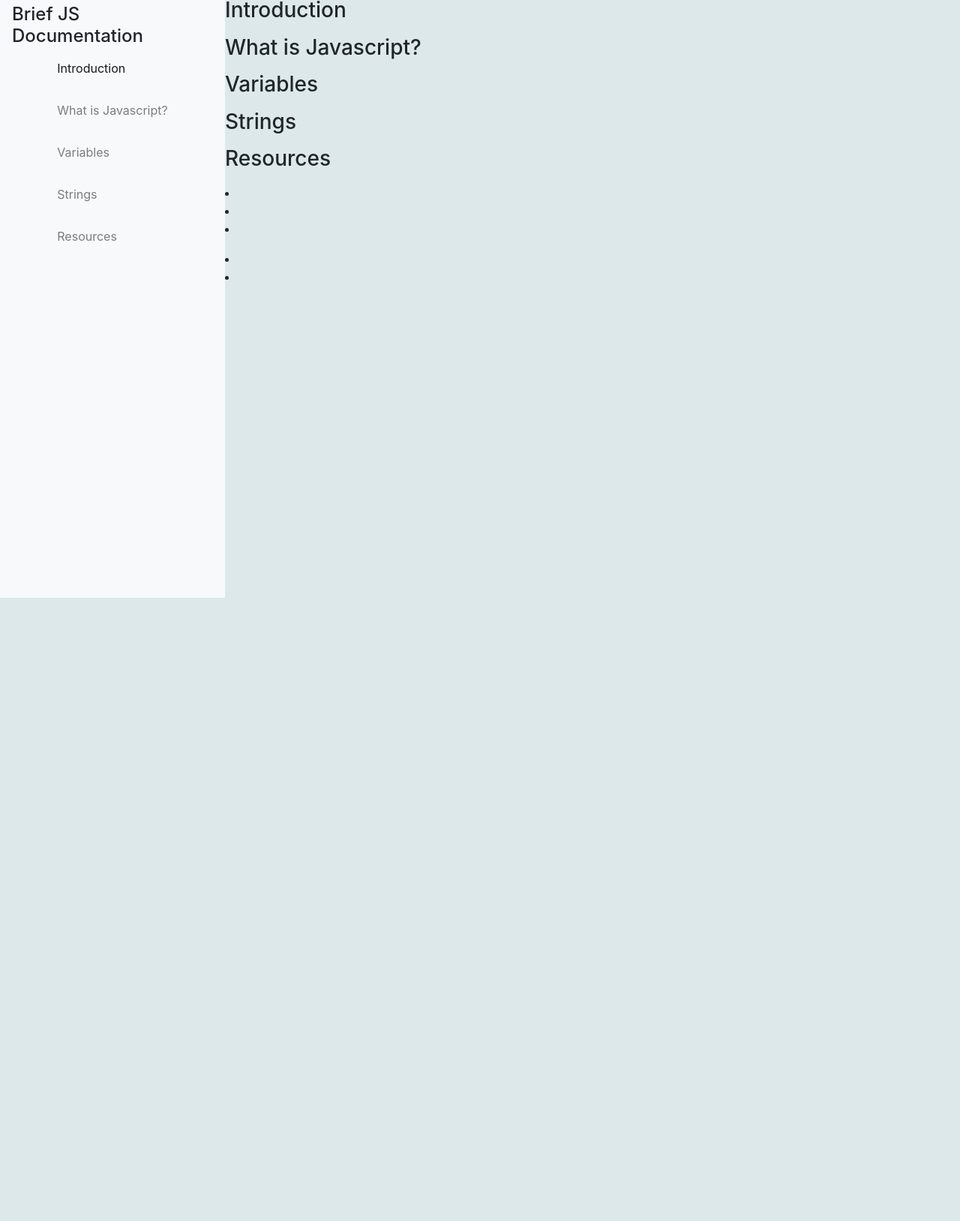
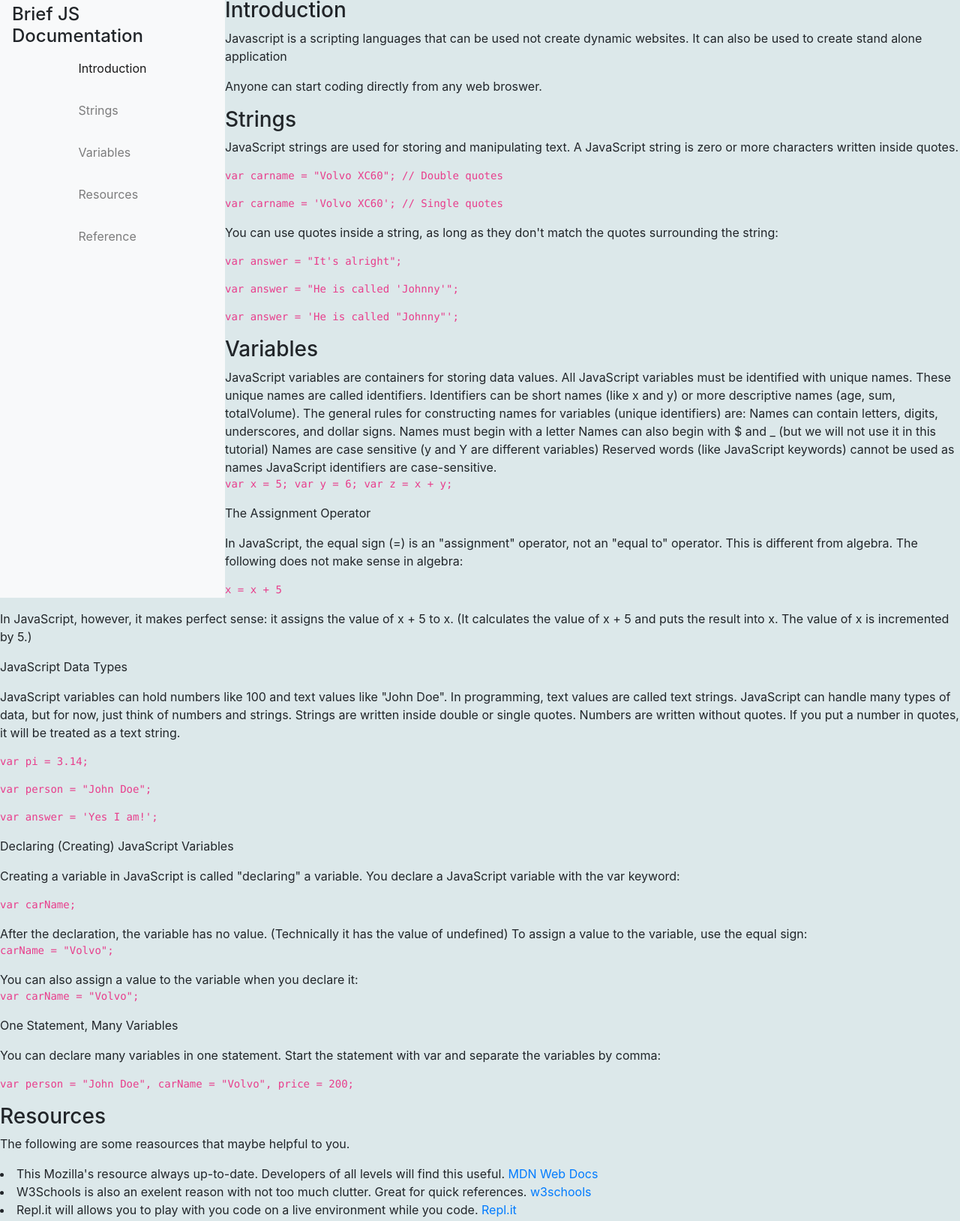
Before and after one commit to hcuffy/technical-documentation, a website: page views/index.html in a window 1280 px wide. Shown: the part 3-1631 px from the top of the page at 75% size. Before the commit the page ends 800 px from the top, so only its background shows below. Drawn offline with nearby package versions, Linux system fonts and the light colour scheme.

Commit message:
Adding content.

```diff
--- a/views/index.html
+++ b/views/index.html
@@ -1,4 +1,5 @@
 <html>
+
 <head>
   <meta charset="UTF-8">
   <meta name="viewport" content="width=device-width, initial-scale=1.0">
@@ -7,6 +8,7 @@
   <link href="/main.css" rel="stylesheet" type="text/css">
   <title>Technical Doc</title>
 </head>
+
 <body>
 
   <nav id="navbar" class="navbar navbar-expand-lg navbar-light bg-light flex-column">
@@ -15,69 +17,166 @@
     </header>
     <div class="collapse navbar-collapse flex-column ">
       <div class="navbar-nav flex-column">
-          <a class="nav-item nav-link active" href="#Introduction"><p>Introduction</p><span class="sr-only">(current)</span></a>
-          <a class="nav-item nav-link" href="#What_is_Javascript?"><p>What is Javascript?</p></a>
-          <a class="nav-item nav-link" href="#Variables"><p>Variables</p></a>
-          <a class="nav-item nav-link" href="#Strings"><p>Strings</p></a>
-          <a class="nav-item nav-link" href="#Resources"><p>Resources</p></a>
+        <a class="nav-item nav-link active" href="#Introduction">
+          <p>Introduction</p><span class="sr-only">(current)</span></a>
+        <a class="nav-item nav-link" href="#Strings">
+          <p>Strings</p>
+        </a>
+        <a class="nav-item nav-link" href="#Variables">
+          <p>Variables</p>
+        </a>
+        <a class="nav-item nav-link" href="#Resources">
+          <p>Resources</p>
+        </a>
+        <a class="nav-item nav-link" href="#Reference">
+          <p>Reference</p>
+        </a>
       </div>
     </div>
   </nav>
 
-  <main  id="main-doc">
+  <main id="main-doc">
     <section id="Introduction" class="main-section">
       <header>
         <h3>Introduction</h3>
       </header>
-  <p></p>
+      <p>Javascript is a scripting languages that can be used not create dynamic websites. It can also be used to create stand alone application
+      </p>
+      <p> Anyone can start coding directly from any web broswer.
+      </p>
     </section>
 
-    <section id="What_is_Javascript?" class="main-section">
+    <section id="Strings" class="main-section">
       <header>
-        <h3>What is Javascript?</h3>
+        <h3>Strings</h3>
       </header>
-        <p></p>
-        <p></p>
+      <p>JavaScript strings are used for storing and manipulating text. A JavaScript string is zero or more characters written inside quotes.</p>
+      <p>
+        <code><p>var carname = "Volvo XC60";  // Double quotes</p>
+        <p>var carname = 'Volvo XC60';  // Single quotes</p></code>
+      </p>
+      <p>You can use quotes inside a string, as long as they don't match the quotes surrounding the string:
+
+        <p>
+          <code>
+    <p>var answer = "It's alright";</p>
+    <p>var answer = "He is called 'Johnny'";</p>
+    <p>var answer = 'He is called "Johnny"';</p>
+      </code>
+        </p>
+
+
+      </p>
     </section>
 
     <section id="Variables" class="main-section">
       <header>
         <h3>Variables</h3>
       </header>
-        <p><code></code></p>
-          <p><code></code></p>
-            <p><code></code></p>
+      <p>JavaScript variables are containers for storing data values. All JavaScript variables must be identified with unique names. These unique names are called identifiers. Identifiers can be short names (like x and y) or more descriptive names (age,
+        sum, totalVolume). The general rules for constructing names for variables (unique identifiers) are: Names can contain letters, digits, underscores, and dollar signs. Names must begin with a letter Names can also begin with $ and _ (but we will
+        not use it in this tutorial) Names are case sensitive (y and Y are different variables) Reserved words (like JavaScript keywords) cannot be used as names JavaScript identifiers are case-sensitive.
+        <br>
+        <code>var x = 5;
+        var y = 6;
+        var z = x + y;</code></p>
+      <p>The Assignment Operator
+      </p>
+      <p> In JavaScript, the equal sign (=) is an "assignment" operator, not an "equal to" operator. This is different from algebra. The following does not make sense in algebra:
+        <p><code>x = x + 5</code>
+        </p>In JavaScript, however, it makes perfect sense: it assigns the value of x + 5 to x. (It calculates the value of x + 5 and puts the result into x. The value of x is incremented by 5.)
+      </p>
+      <p>JavaScript Data Types</p>
+      <p>JavaScript variables can hold numbers like 100 and text values like "John Doe". In programming, text values are called text strings. JavaScript can handle many types of data, but for now, just think of numbers and strings. Strings are written inside
+        double or single quotes. Numbers are written without quotes. If you put a number in quotes, it will be treated as a text string.
+
+        <p>
+          <code>
+                <p>var pi = 3.14;</p>
+                <p>var person = "John Doe";</p>
+                <p>var answer = 'Yes I am!';</p>
+                </code>
+        </p>
+      </p>
+      <p>Declaring (Creating) JavaScript Variables</p>
+      <p>Creating a variable in JavaScript is called "declaring" a variable. You declare a JavaScript variable with the var keyword:
+
+        <p>
+          <code>
+              var carName;
+            </code>
+        </p>
+        After the declaration, the variable has no value. (Technically it has the value of undefined) To assign a value to the variable, use the equal sign:
+        <p>
+          <code>
+          carName = "Volvo";
+        </code>
+        </p>
+        You can also assign a value to the variable when you declare it:
+        <p>
+          <code>
+            var carName = "Volvo";
+          </code>
+        </p>
+      </p>
+      <p>One Statement, Many Variables</p>
+      You can declare many variables in one statement. Start the statement with var and separate the variables by comma:
+      <p>
+        <code>
+          <p>var person = "John Doe", carName = "Volvo", price = 200;</p>
+        </code>
+      </p>
+      </p>
     </section>
 
-    <section id="Strings" class="main-section">
-      <header>
-        <h3>Strings</h3>
-      </header>
-        <p>
-          <code></code>
-        </p>
-        <p>
-          <code></code>
-        </p>
-    </section>
+
 
     <section id="Resources" class="main-section">
       <header>
         <h3>Resources</h3>
       </header>
       <p>
-          <li></li>
-          <li></li>
-          <li></li>
+        The following are some reasources that maybe helpful to you.
+      </p>
+      <p>
+        <li>This Mozilla's resource always up-to-date. Developers of all levels will find this useful.
+          <a href="https://developer.mozilla.org/en-US/docs/Web/JavaScript/Guide" target="_blank">MDN Web Docs
+          </a>
+        </li>
+        <li>W3Schools is also an exelent reason with not too much clutter. Great for quick references.
+          <a href="https://www.w3schools.com/jS/default.asp" target="_blank">w3schools
+           </a>
+        </li>
+        <li>Repl.it will allows you to play with you code on a live environment while you code.
+          <a href="https://repl.it/languages" target="_blank">Repl.it
+           </a>
+        </li>
 
       </p>
-        <p>
-          <li></li>
-          <li></li>
+      <p>Some useful tools:
+        <li>Regular expressions are difficult to understand for most but tool will help you create and test them easily.
+          <a href="https://regexr.com/" target="_blank">regexr
+           </a>
+        </li>
+        <li>This tool will help you compate your fucntion speeds.
+          <a href="http://jsbench.github.io/" target="_blank">jsBench
+           </a>
+        </li>
+      </p>
+    </section>
+
+    <section id="Reference" class="main-section">
+      <header>
+        <h3>Reference</h3>
+      </header>
+      <p> All documentation and information was taken from
+        <a href="https://www.w3schools.com/jS/default.asp" target="_blank">W3S
+          </a>
       </p>
     </section>
 
   </main>
 </body>
 <script src="https://gitcdn.link/repo/freeCodeCamp/testable-projects-fcc/master/build/bundle.js"></script>
+
 </html>
```
Lines whose indentation alone changed are shown as unchanged.
